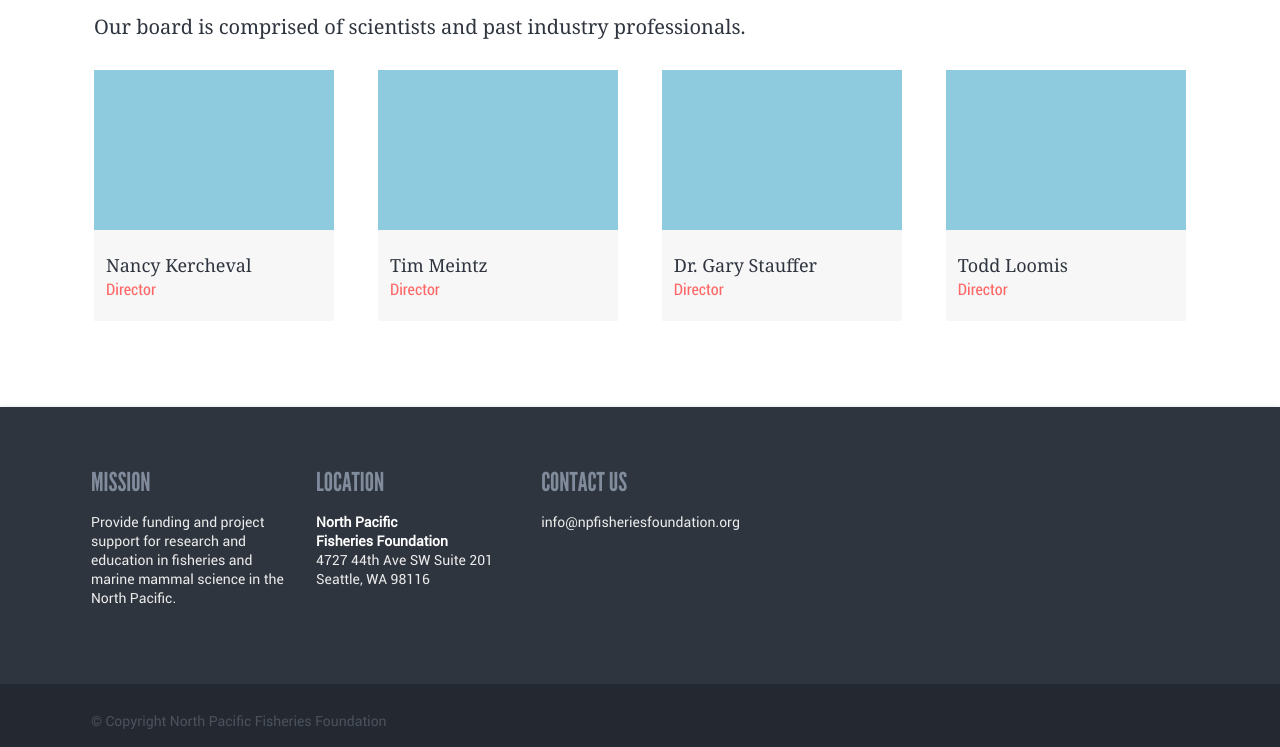
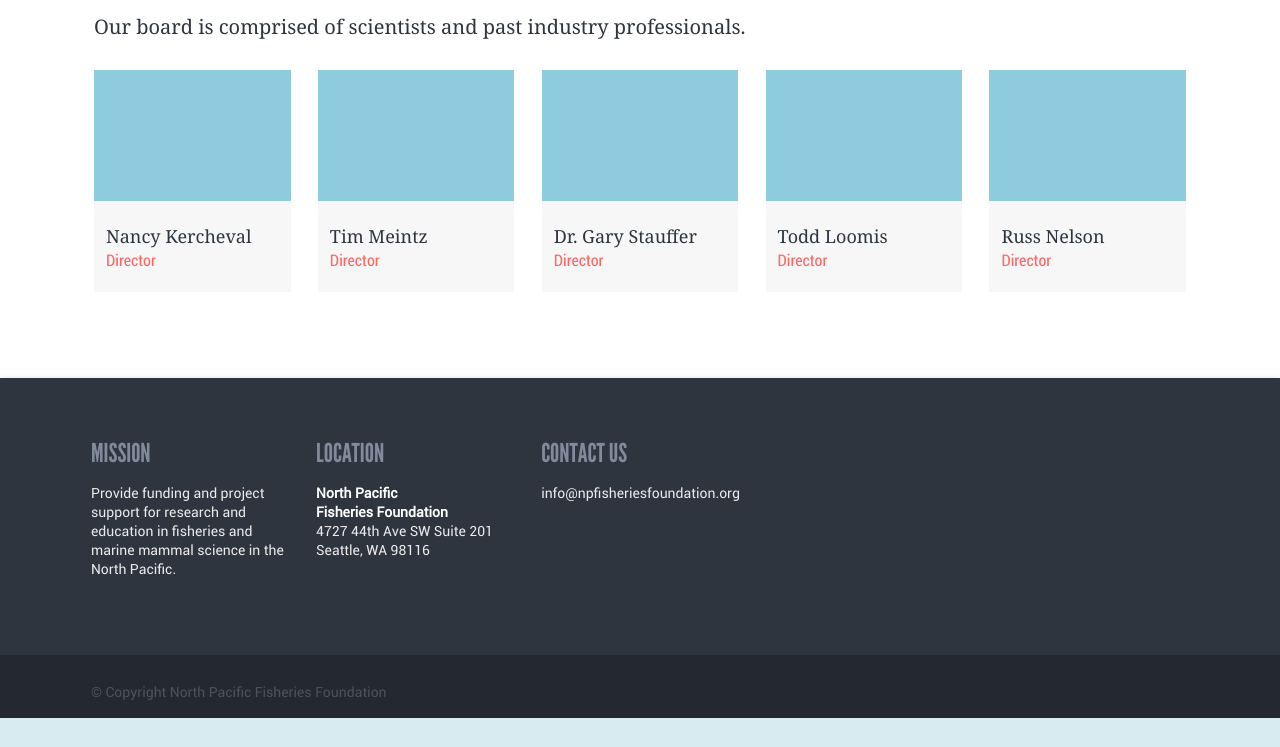
Before and after one commit to sohlis/npff, a plain HTML site: page team2.html in a window 1280 px wide. Shown: the part 177-924 px from the top of the page. After the commit the page ends 895 px from the top, so only its background shows below. Drawn offline with Linux system fonts and the light colour scheme.

Commit message:
minor changes

```diff
--- a/team2.html
+++ b/team2.html
@@ -70,34 +70,41 @@
 
 
                 	<div class="clearfix">
-                		<div class="fourth boxed">
+                		<div class="fifth boxed">
                 			<img src="img/thumb-8.jpg" alt="Mock" />
                 			<div class="inner-box">
                 				<h4>Nancy Kercheval</h4>
                 				<h5>Director</h5>
                 			</div>
                 		</div>
-                		<div class="fourth boxed">
+                		<div class="fifth boxed">
                 			<img src="img/thumb-8.jpg" alt="Mock" />
                 			<div class="inner-box">
                 				<h4>Tim Meintz</h4>
                 				<h5>Director</h5>
                 			</div>
                 		</div>
-                		<div class="fourth boxed">
+                		<div class="fifth boxed">
                 			<img src="img/thumb-8.jpg" alt="Mock" />
                 			<div class="inner-box">
                 				<h4>Dr. Gary Stauffer</h4>
                 				<h5>Director</h5>
                 			</div>
                 		</div>
-                		<div class="fourth last boxed">
+                		<div class="fifth boxed">
                 			<img src="img/thumb-8.jpg" alt="Mock" />
                 			<div class="inner-box">
                 				<h4>Todd Loomis</h4>
                 				<h5>Director</h5>
                 			</div>
                 		</div>
+                    <div class="fifth last boxed">
+                      <img src="img/thumb-8.jpg" alt="Mock" />
+                      <div class="inner-box">
+                        <h4>Russ Nelson</h4>
+                        <h5>Director</h5>
+                      </div>
+                    </div>
 
                 		</div>
                 	</div>
```
Also changed, not shown: index.html (+9 -3 lines).
